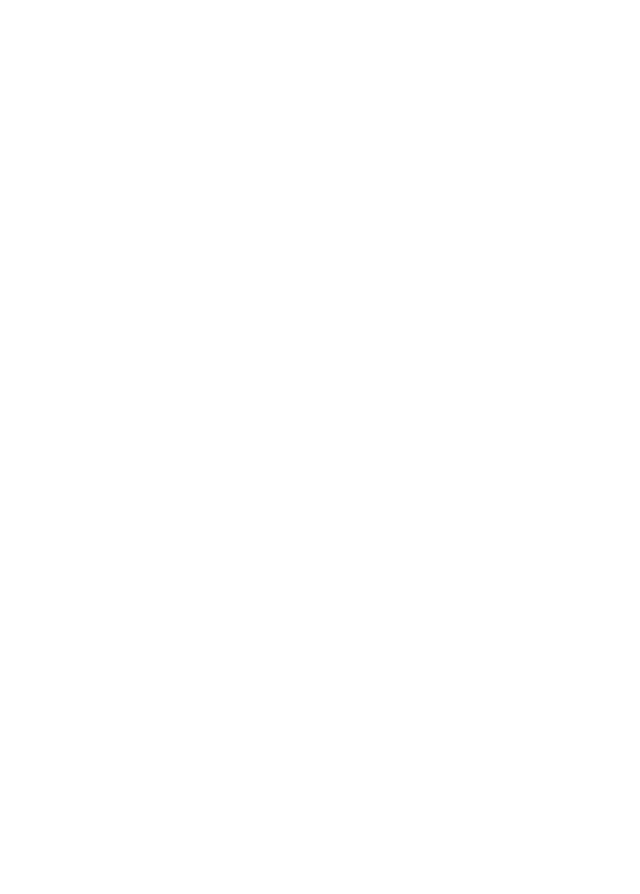
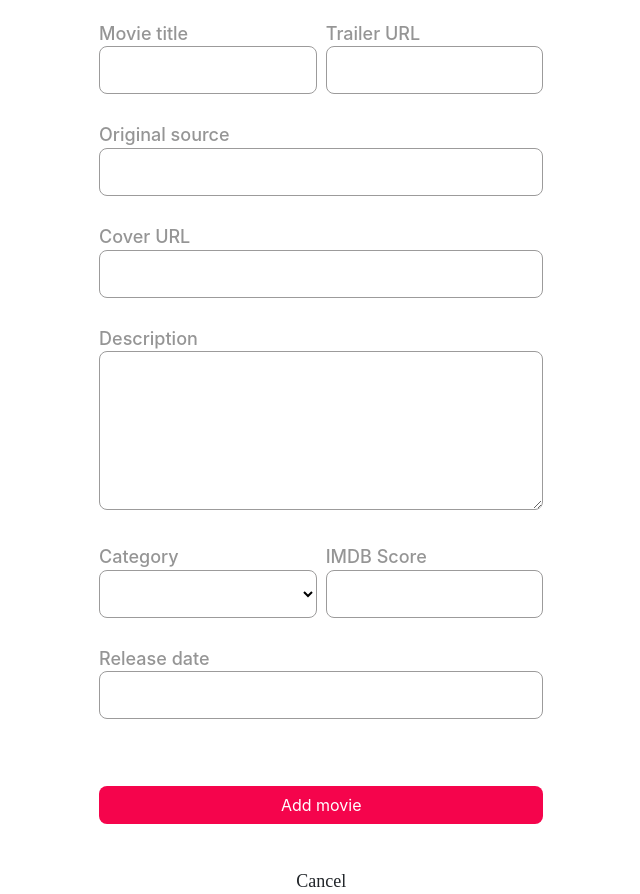
Before and after one commit to assist-software/Internship-2019-Front-end-Angular, an Angular app in the folder MovieAug/: page /addMovie in a window 1280 px wide. Before the commit this address led to /. Shown: the part 180-1074 px from the top of the page, without its empty margins (328-968 px from the left). Before the commit the page ends 800 px from the top, so only its background shows below. Built offline with nearby package versions, Linux system fonts and the light colour scheme.

Commit message:
Add movie component

```diff
--- /dev/null
+++ b/MovieAug/src/app/administrator/add-movie/add-movie.component.css
@@ -0,0 +1,102 @@
+.section1 {
+  width: 45%;
+  margin: 0 auto;
+  height: 600px;
+}
+
+.left {
+  width: 49%;
+  float: left;
+}
+
+.right {
+  width: 49%;
+  float: right;
+}
+
+.title {
+  position: relative;
+  height: 60px;
+  text-align: center;
+  top: 10%;
+  font-family: Campton;
+  font-size: 36px;
+  line-height: 60px;
+  margin-bottom: 20%;
+}
+
+.text {
+  margin-top: 30px;
+  margin-bottom: 2px;
+  color: dimgray;
+  font-family: SF Pro Display;
+  font-size: 18px;
+  display: inline-block;
+  opacity: 0.7;
+  text-align: left !important;
+}
+
+.tbox {
+  height: 48px;
+  left: 0px;
+  right: 0px;
+  top: 43px;
+  border: 1px solid #9C9B9B;
+  box-sizing: border-box;
+  border-radius: 8px;
+  width: 100%;
+}
+
+.tboxLong {
+  text-align: center;
+  height: 48px;
+  left: 0px;
+  right: 0px;
+  top: 43px;
+  border: 1px solid #9C9B9B;
+  box-sizing: border-box;
+  border-radius: 8px;
+  width: 100%;
+}
+
+textarea {
+  height: 159px;
+  left: 440px;
+  right: 440px;
+  top: 881px;
+
+  border: 1px solid #9C9B9B;
+  box-sizing: border-box;
+  border-radius: 8px;
+  width: 100%;
+}
+
+.buttonAdauga {
+  width: 100%;
+  align-items: center;
+  text-align: center;
+  color: white;
+  background: #F5044C;
+  border-radius: 8px;
+  margin-top: 15%;
+  margin-bottom: 10%;
+}
+
+.cancel {
+  text-align: center;
+  align-items: center;
+  cursor: pointer;
+  margin-bottom: 10%;
+  font-family: Campton;
+  font-size: 18px;
+  line-height: 25px;
+}
+
+.selector {
+  height: 48px;
+  background-color: white;
+  width: 100%;
+  border: 1px solid #9C9B9B;
+  box-sizing: border-box;
+  border-radius: 8px;
+}
--- /dev/null
+++ b/MovieAug/src/app/administrator/add-movie/add-movie.component.html
@@ -0,0 +1,41 @@
+<div class="col-lg-11" style="left: 5%">
+  <div class="section1">
+    <h5 class="title">Add Movie</h5><br>
+    <div class="left">
+      <h5 class="text">Movie title</h5><br>
+      <input type="text" class="tbox" name="mobieTitle"><br>
+
+    </div>
+    <div class="right">
+
+      <h5 class="text">Trailer URL</h5><br>
+      <input type="text" class="tbox" name="TrailerURL"><br>
+    </div>
+    <h5 class="text">Original source</h5><br>
+    <input type="text" name="originalSource" class="tboxLong"><br>
+    <h5 class="text">Cover URL</h5><br>
+    <input type="value" name="coverURL" class="tboxLong"><br>
+    <h5 class="text">Description</h5><br>
+    <textarea rows="4" name="description"></textarea>
+    <div class="left">
+      <h5 class="text">Category</h5><br>
+      <select class="selector" name="mobieTitle">
+        <option value="empty"></option>
+        <option value="Animatie">Animatie</option>
+        <option value="Documantar">Documantar</option>
+        <option value="Actiune">Actiune</option>
+        <option value="Crima">Crima</option>
+      </select><br>
+
+    </div>
+    <div class="right">
+
+      <h5 class="text">IMDB Score</h5><br>
+      <input type="text" class="tbox" name="TrailerURL"><br>
+    </div>
+    <h5 class="text">Release date</h5><br>
+    <input type="value" name="coverURL" class="tboxLong"><br>
+    <button class="btn buttonAdauga">Add movie</button>
+    <h5 class="cancel">Cancel</h5>
+  </div>
+</div>
--- /dev/null
+++ b/MovieAug/src/app/administrator/add-movie/add-movie.component.ts
@@ -0,0 +1,15 @@
+import { Component, OnInit } from '@angular/core';
+
+@Component({
+  selector: 'app-add-movie',
+  templateUrl: './add-movie.component.html',
+  styleUrls: ['./add-movie.component.css']
+})
+export class AddMovieComponent implements OnInit {
+
+  constructor() { }
+
+  ngOnInit() {
+  }
+
+}
--- a/MovieAug/src/app/app.module.ts
+++ b/MovieAug/src/app/app.module.ts
@@ -16,6 +16,7 @@ import { ResetComponent } from './reset/reset.component';
 import { RegisterComponent } from './register/register.component';
 import { FormsComponent } from './common/forms/forms.component';
 import { HomeComponent } from './home/home.component';
+import { AddMovieComponent } from './administrator/add-movie/add-movie.component';
 
 @NgModule({
   declarations: [
@@ -32,7 +33,8 @@ import { HomeComponent } from './home/home.component';
     ResetComponent,
     RegisterComponent,
     FormsComponent,
-    HomeComponent
+    HomeComponent,
+    AddMovieComponent
   ],
   imports: [
     BrowserModule,
--- a/MovieAug/src/app/footer/footer.component.css
+++ b/MovieAug/src/app/footer/footer.component.css
@@ -0,0 +1,21 @@
+.copyright{
+    position: absolute;
+    left: 10.62%;
+    /*right: 63.33%;*/
+    font-family: Campton;
+    font-size: 14px;
+    line-height: 42px;
+    color: #FFFFFF;
+    opacity: 0.7;
+
+}
+.follow{
+    position: absolute;
+    /*left: 66.81%;*/
+    right: 20.56%;
+    font-family: Campton;
+    font-size: 14px;
+    line-height: 42px;
+    color: #FFFFFF;
+    opacity: 0.7;
+}
--- a/MovieAug/src/app/footer/footer.component.html
+++ b/MovieAug/src/app/footer/footer.component.html
@@ -1,4 +1,17 @@
-<h3>LOGO</h3>
-<span>PressRoom</span>
-<hr>
-<p>Copyright 1990-2019 Moovie.com</p>
+<footer action="" >
+    <div style="background-color: black">
+        <div>
+            <div>
+                <h3>LOGO</h3>
+            </div>
+            <div>
+                <span>PressRoom</span>
+            </div>
+        </div>
+        <hr style="background-color: white">
+        <div>
+            <p class="copyright">Copyright 1990-2019 Moovie.com</p>
+            <p class="follow" >Follow us on social media</p>
+        </div>
+    </div>
+</footer>
--- a/MovieAug/src/app/header/header.component.css
+++ b/MovieAug/src/app/header/header.component.css
@@ -13,3 +13,18 @@ button{
     margin-left: 5%;
     margin-right: 5%;
 }
+.home{
+    position: absolute;
+    width: 85px;
+    height: 22px;
+    left: 277px;
+    top: 72px;
+
+    font-family: Campton;
+    font-size: 16px;
+    line-height: 22px;
+    /* identical to box height */
+
+
+    color: #FFFFFF;
+}
```
Also changed, not shown: MovieAug/src/app/app-routing.module.ts (+7 -6 lines), 1 other file (tests, documents, lock files or other folders).
